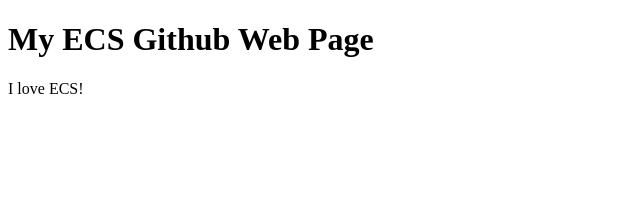
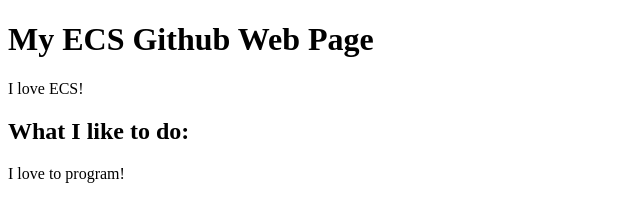
Before and after one commit to adigudi/adigudi.github.io, a plain HTML site: page index.html in a window 1280 px wide. Shown: the whole page, without its empty margins (0-640 px from the left). Drawn offline with Linux system fonts and the light colour scheme.

Commit message:
Update index.html

```diff
--- a/index.html
+++ b/index.html
@@ -5,7 +5,8 @@
 <body>
 
 <h1>My ECS Github Web Page</h1>
-<p>I love ECS!</p>
-
+ <p>I love ECS!</p>
+<h2>What I like to do:</h2>
+  <p>I love to program!</p>
 </body>
 </html>
```
